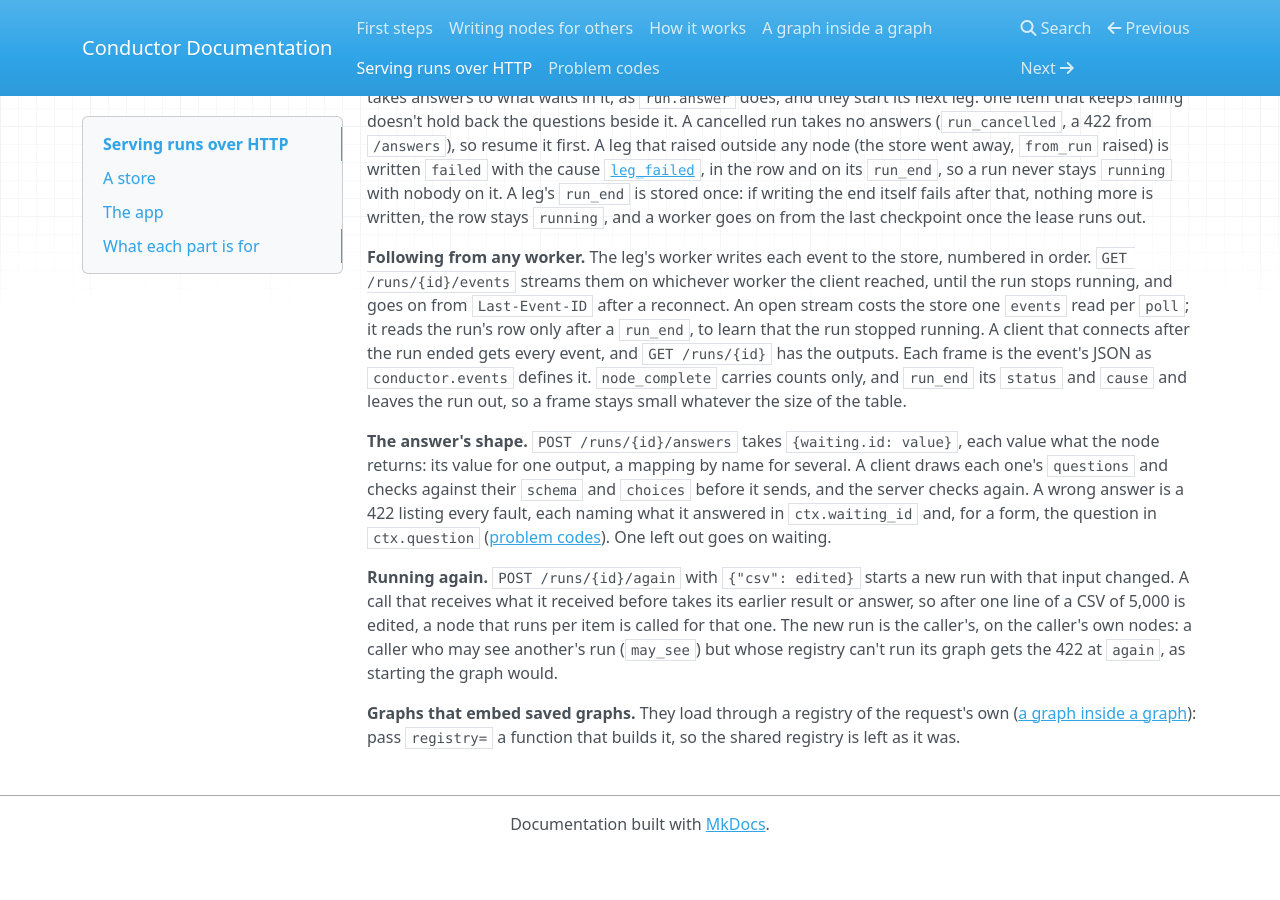
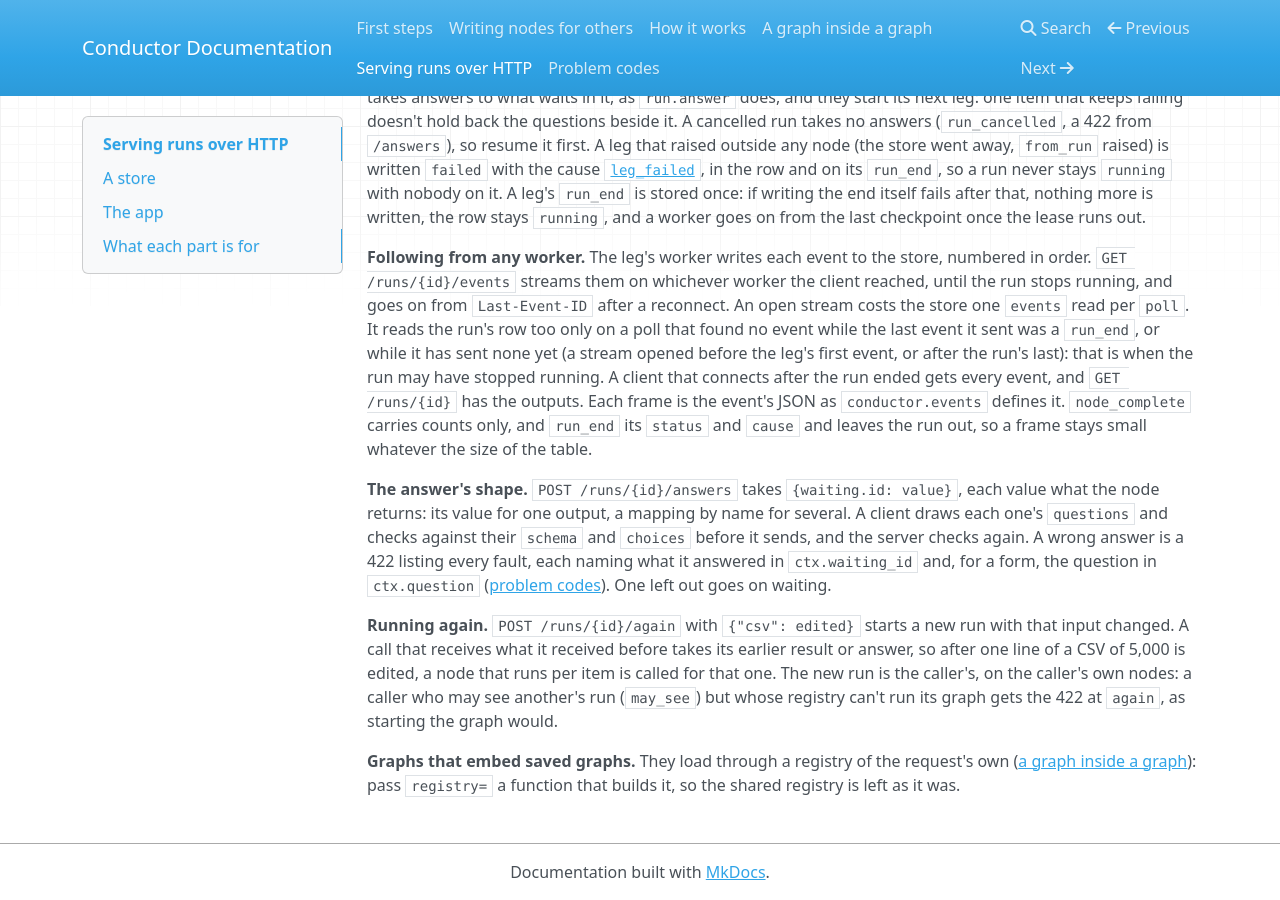
Before and after one commit to syv-ai/conductor, an MkDocs documentation site: the page built from docs/serving-runs.md, in a window 1280 px wide and 900 px high, scrolled down 5708 px. Built offline with MkDocs 1.6.1, drawn with Linux system fonts in a browser that asks for light colours; nearby versions of some CDN libraries; before the commit the page ends 6560 px from its top, so only the background shows below that.

Commit message:
docs(serving-runs): a follower reads the row after a run_end and while it has sent nothing yet, as the code does

```diff
--- a/docs/serving-runs.md
+++ b/docs/serving-runs.md
@@ -203,7 +203,7 @@ A connection or session opened on the event loop and passed in either fails or i
 
 **Resuming.** A leg can end `timed_out` (past `leg_timeout`, 300 seconds by default), `stopped` (a Series outgrew `max_items`), `cancelled` or `failed`. `POST /runs/{id}/resume` goes on from where it stopped and calls nothing that finished. It takes no body; `{"max_items": ...}`, a whole number of 1 or more (else 422), raises the ceiling for a stopped run, and the raised ceiling holds for every later leg of that run; the router's `max_items` is the ceiling a run starts with. Only `complete` is final. A run that failed, stopped or timed out still takes answers to what waits in it, as `run.answer` does, and they start its next leg: one item that keeps failing doesn't hold back the questions beside it. A cancelled run takes no answers (`run_cancelled`, a 422 from `/answers`), so resume it first. A leg that raised outside any node (the store went away, `from_run` raised) is written `failed` with the cause [`leg_failed`](problems.md#leg_failed), in the row and on its `run_end`, so a run never stays `running` with nobody on it. A leg's `run_end` is stored once: if writing the end itself fails after that, nothing more is written, the row stays `running`, and a worker goes on from the last checkpoint once the lease runs out.
 
-**Following from any worker.** The leg's worker writes each event to the store, numbered in order. `GET /runs/{id}/events` streams them on whichever worker the client reached, until the run stops running, and goes on from `Last-Event-ID` after a reconnect. An open stream costs the store one `events` read per `poll`; it reads the run's row only after a `run_end`, to learn that the run stopped running. A client that connects after the run ended gets every event, and `GET /runs/{id}` has the outputs. Each frame is the event's JSON as `conductor.events` defines it. `node_complete` carries counts only, and `run_end` its `status` and `cause` and leaves the run out, so a frame stays small whatever the size of the table.
+**Following from any worker.** The leg's worker writes each event to the store, numbered in order. `GET /runs/{id}/events` streams them on whichever worker the client reached, until the run stops running, and goes on from `Last-Event-ID` after a reconnect. An open stream costs the store one `events` read per `poll`. It reads the run's row too only on a poll that found no event while the last event it sent was a `run_end`, or while it has sent none yet (a stream opened before the leg's first event, or after the run's last): that is when the run may have stopped running. A client that connects after the run ended gets every event, and `GET /runs/{id}` has the outputs. Each frame is the event's JSON as `conductor.events` defines it. `node_complete` carries counts only, and `run_end` its `status` and `cause` and leaves the run out, so a frame stays small whatever the size of the table.
 
 **The answer's shape.** `POST /runs/{id}/answers` takes `{waiting.id: value}`, each value what the node returns: its value for one output, a mapping by name for several. A client draws each one's `questions` and checks against their `schema` and `choices` before it sends, and the server checks again. A wrong answer is a 422 listing every fault, each naming what it answered in `ctx.waiting_id` and, for a form, the question in `ctx.question` ([problem codes](problems.md#a-refused-call)). One left out goes on waiting.
 
```
